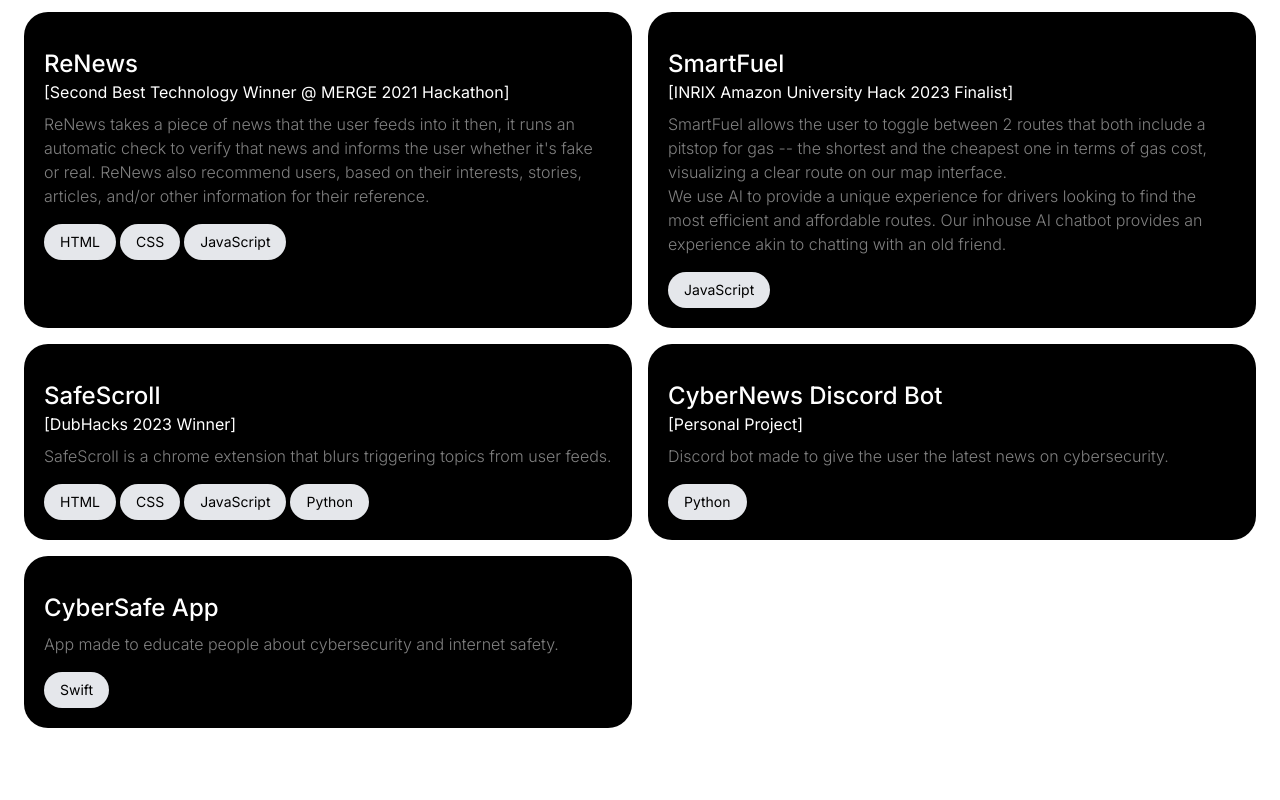
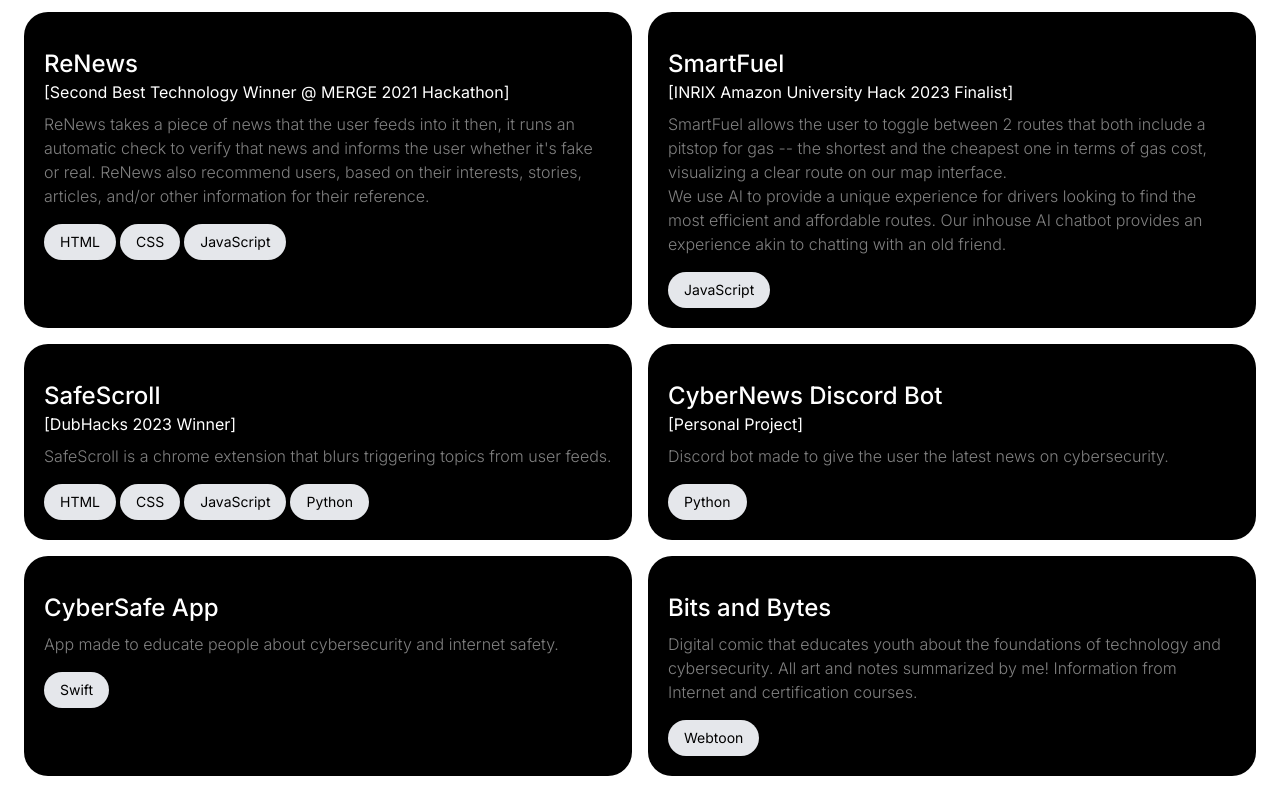
Before and after one commit to KeveeW1/kei-portfolio, a Next.js app: page /projects in a window 1280 px wide. Shown: the part 208-1008 px from the top of the page. Before the commit the page ends 960 px from the top, so only its background shows below. Built offline with nearby package versions, Linux system fonts and the light colour scheme.

Commit message:
Added my Webtoon to Projects

```diff
--- a/src/app/projects/page.jsx
+++ b/src/app/projects/page.jsx
@@ -77,6 +77,16 @@ const Projects = () => {
                     </div>
                 </a>
 
+                <a href="https://www.webtoons.com/en/canvas/bits-and-bytes/list?title_no=847572" className="p-5 m-2 flex flex-col items-start bg-black rounded-3xl cursor-pointer hover:bg-gray-500 text-left hover:scale-105 duration-200">
+                    <h3 className="text-2xl mt-4 font-medium">Bits and Bytes</h3>
+                    <p className="mt-2 opacity-50 font-light">
+                    Digital comic that educates youth about the foundations of technology and cybersecurity. All art and notes summarized by me! Information from Internet and certification courses.
+                    </p>
+                    <div className="flex justify-between mt-4 text-black">
+                      <span className="text-sm py-2 px-4 bg-gray-200 rounded-3xl mr-1">Webtoon</span>
+                    </div>
+                </a>
+
                 {/* <a href="----" className="p-5 m-2 flex flex-col items-start bg-black rounded-3xl cursor-pointer hover:bg-gray-500 text-left hover:scale-105 duration-200">
                     <h3 className="text-2xl mt-4 font-medium">title</h3>
                     <p className="mt-2 opacity-50 font-light">
```
